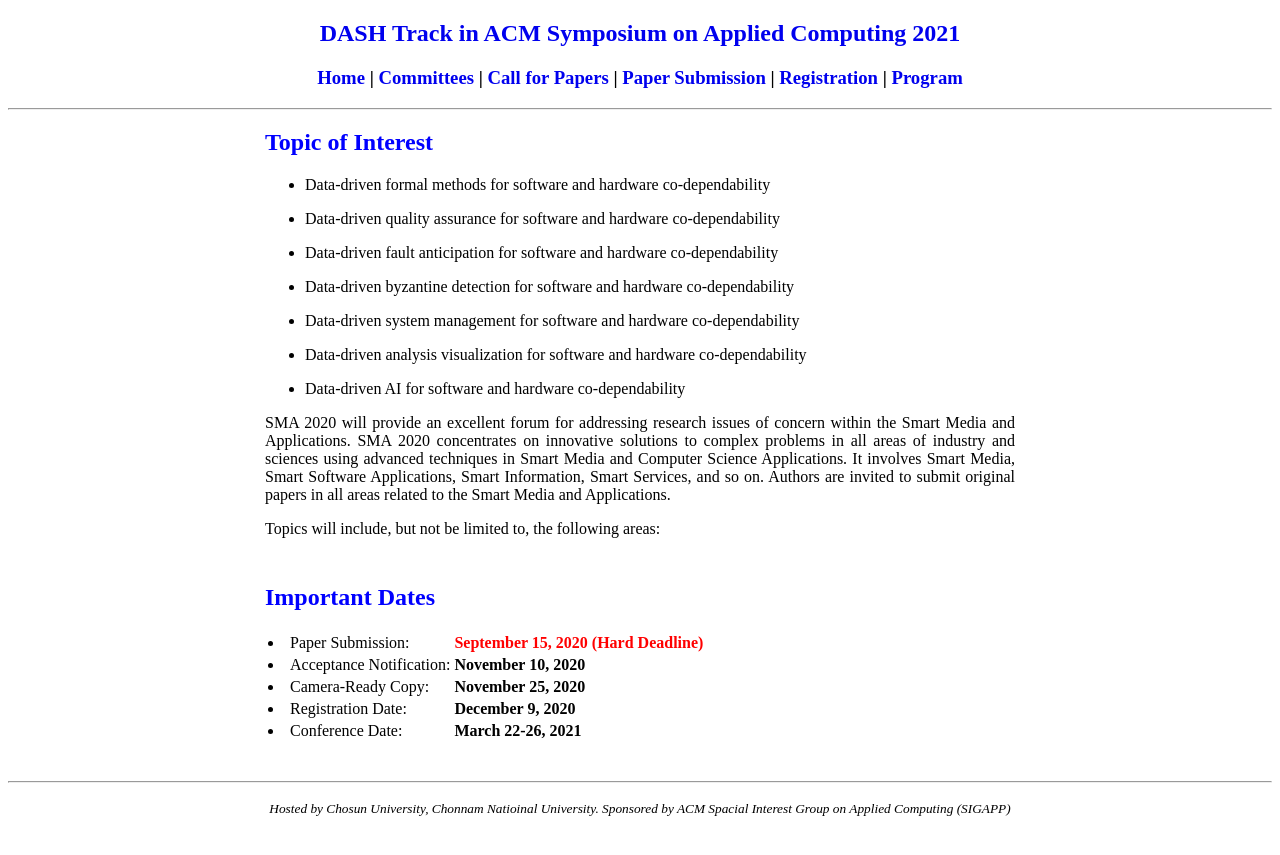
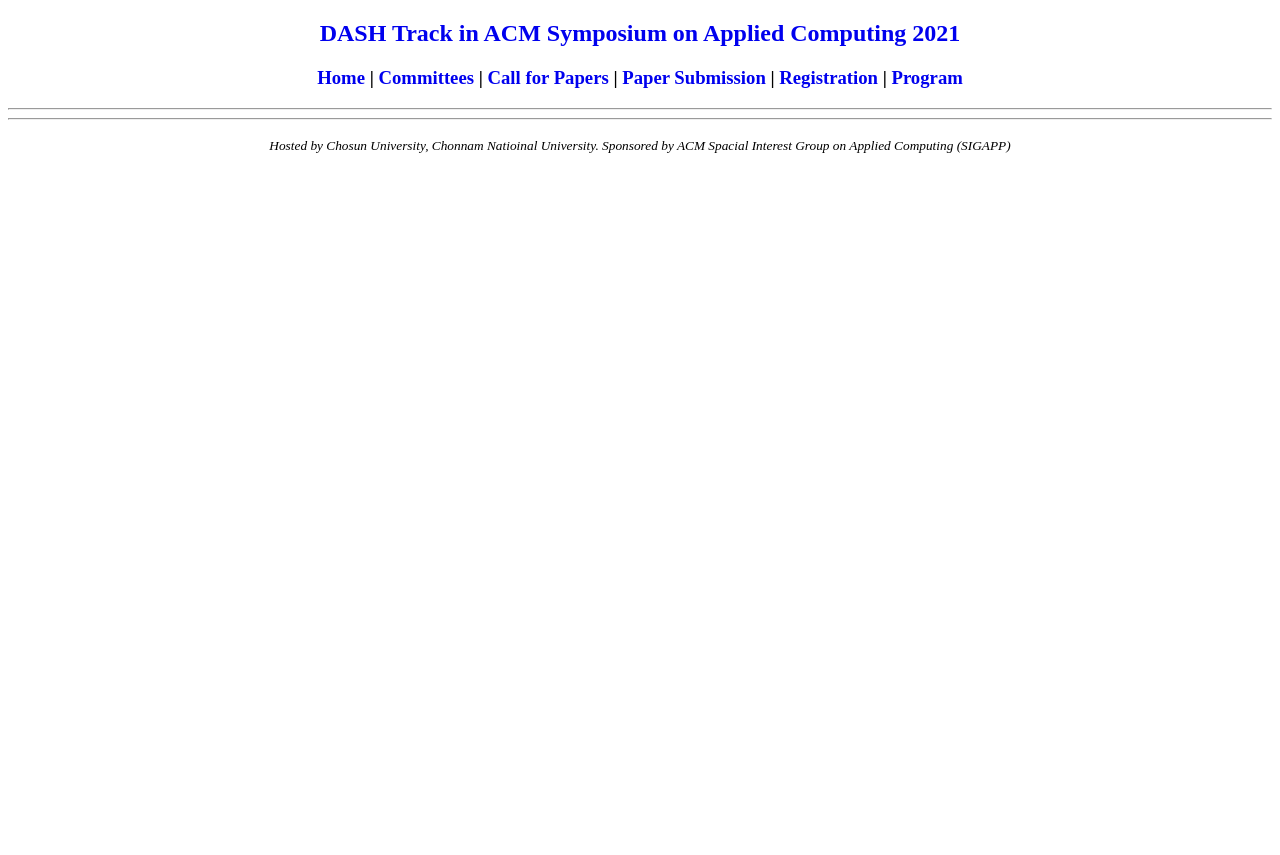
Before and after one commit to sac-dash/2021, a Jekyll site: the page built from submission/index.html, in a window 1280 px wide. Shown: the top 855 px of the page. Built offline with Jekyll 4.4.1, drawn with Linux system fonts in a browser that asks for light colours.

Commit message:
Update index.html

```diff
--- a/submission/index.html
+++ b/submission/index.html
@@ -2,69 +2,3 @@
 layout: default
 title: Dash Track in ACM SAC 2021
 ---
-<div class="container">
-      <div class="content">
-            <div>
-                  <h2 style="color:#0000FF">Topic of Interest</h2>
-                        <ul>
-                              <li><p>Data-driven formal methods for software and hardware co-dependability</p></li>
-                              <li><p>Data-driven quality assurance for software and hardware co-dependability</p></li>
-                              <li><p>Data-driven fault anticipation for software and hardware co-dependability</p></li>
-                              <li><p>Data-driven byzantine detection for software and hardware co-dependability</p></li>
-                              <li><p>Data-driven system management for software and hardware co-dependability</p></li>
-                              <li><p>Data-driven analysis visualization for software and hardware co-dependability</p></li>
-                              <li><p>Data-driven AI for software and hardware co-dependability</p></li>
-                        </ul>
-
-                        <p style="text-align: justify">SMA 2020 will provide an excellent forum for addressing research issues of concern within the Smart Media and Applications. SMA 2020 concentrates on innovative solutions to complex problems in all areas of industry and sciences using advanced techniques in Smart Media and Computer Science Applications. It involves Smart Media, Smart Software Applications, Smart Information, Smart Services, and so on. Authors are invited to submit original papers in all areas related to the Smart Media and Applications.</p>
-                        <p style="text-align: justify">Topics will include, but not be limited to, the following areas:</p>
-            </div>
-            <div style="padding-top: 10px">
-                  <h2 style="color:#0000FF">Important Dates</h2>
-                  <table>
-                        <tbody>
-                              <tr>
-                                    <td>
-                                          <li>Paper Submission: </li>
-                                    </td>
-                                    <td>
-                                          <b style="color:#FF0000">September 15, 2020 (Hard Deadline)</b>
-                                    </td>
-                              </tr>
-                              <tr>
-                                    <td>
-                                          <li>Acceptance Notification: </li>
-                                    </td>
-                                    <td>
-                                          <b>November 10, 2020</b>
-                                    </td>
-                              </tr>
-                              <tr>
-                                    <td>
-                                          <li>Camera-Ready Copy: </li>
-                                    </td>
-                                    <td>
-                                          <b>November 25, 2020</b>
-                                    </td>
-                              </tr>
-                              <tr>
-                                    <td>
-                                          <li>Registration Date: </li>
-                                    </td>
-                                    <td>
-                                          <b>December 9, 2020</b>
-                                    </td>
-                              </tr>
-                              <tr>
-                                    <td>
-                                          <li>Conference Date: </li>
-                                    </td>
-                                    <td>
-                                          <b>March 22-26, 2021</b>
-                                    </td>
-                              </tr>
-                        </tbody>
-                  </table>
-            </div>
-      </div>
-</div>
```
